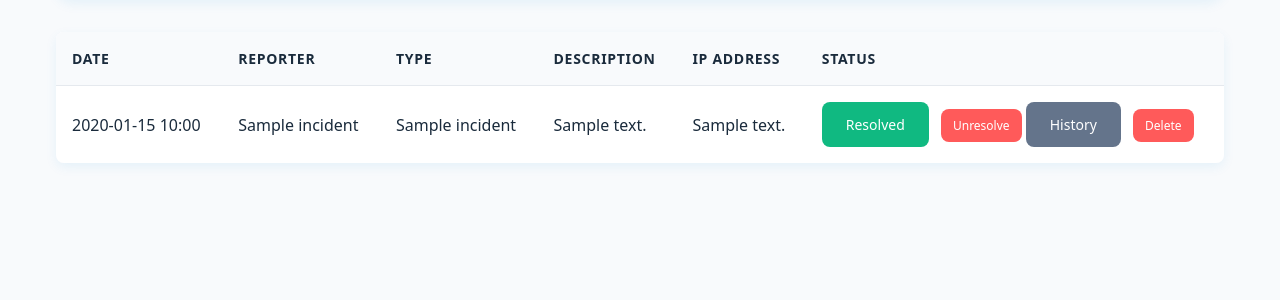
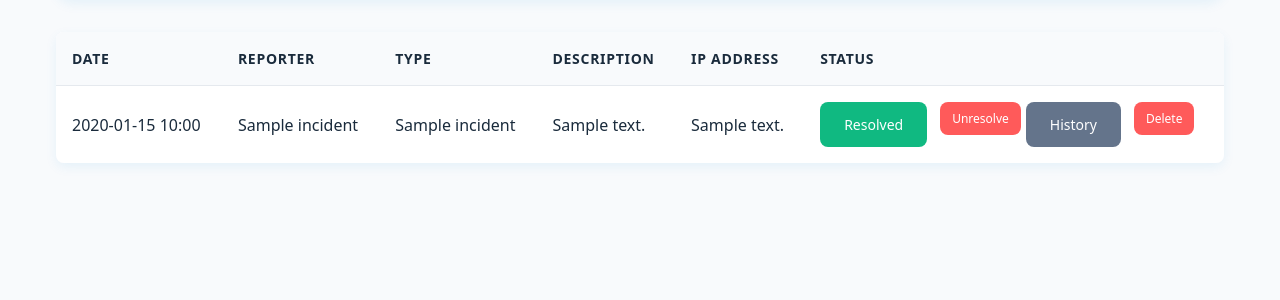
Before and after one commit to Jurgens92/IncidentReport, a Flask app: page /dashboard in a window 1280 px wide. Shown: the part 187-487 px from the top of the page. Run offline with Flask 3, Linux system fonts and the light colour scheme; a user stored in the database is signed in; tables that the repository leaves empty hold one stand-in row (values such as "Sample post").

Commit message:
#fix buttons deashboard

```diff
--- a/app/templates/dashboard.html
+++ b/app/templates/dashboard.html
@@ -50,10 +50,11 @@
                         <td>{{ incident.ip_address or 'Unknown' }}</td>
                         {% endif %}
                         <td>
+                            <div style="display: flex; flex-wrap: wrap; gap: 5px;">
                                 {% if incident.resolution %}
                                     <a href="{{ url_for('view_resolution', incident_id=incident.id) }}" class="button success">Resolved</a>
                                     {% if current_user.is_admin %}
-                                <form method="POST" action="{{ url_for('unresolve_incident', incident_id=incident.id) }}" style="display: inline;">
+                                        <form method="POST" action="{{ url_for('unresolve_incident', incident_id=incident.id) }}" style="display: inline-block;">
                                             <button type="submit" class="button danger">Unresolve</button>
                                         </form>
                                     {% endif %}
@@ -66,10 +67,11 @@
                                 {% endif %}
 
                                 {% if current_user.is_admin %}
-                                <form method="POST" action="{{ url_for('delete_incident', incident_id=incident.id) }}" style="display: inline;" onsubmit="return confirm('Are you sure you want to delete this incident? This action cannot be undone.');">
+                                    <form method="POST" action="{{ url_for('delete_incident', incident_id=incident.id) }}" style="display: inline-block;" onsubmit="return confirm('Are you sure you want to delete this incident? This action cannot be undone.');">
                                         <button type="submit" class="button danger">Delete</button>
                                     </form>
                                 {% endif %}
+                            </div>
                         </td>
                     </tr>
                     {% endfor %}
```
Lines whose indentation alone changed are shown as unchanged.
